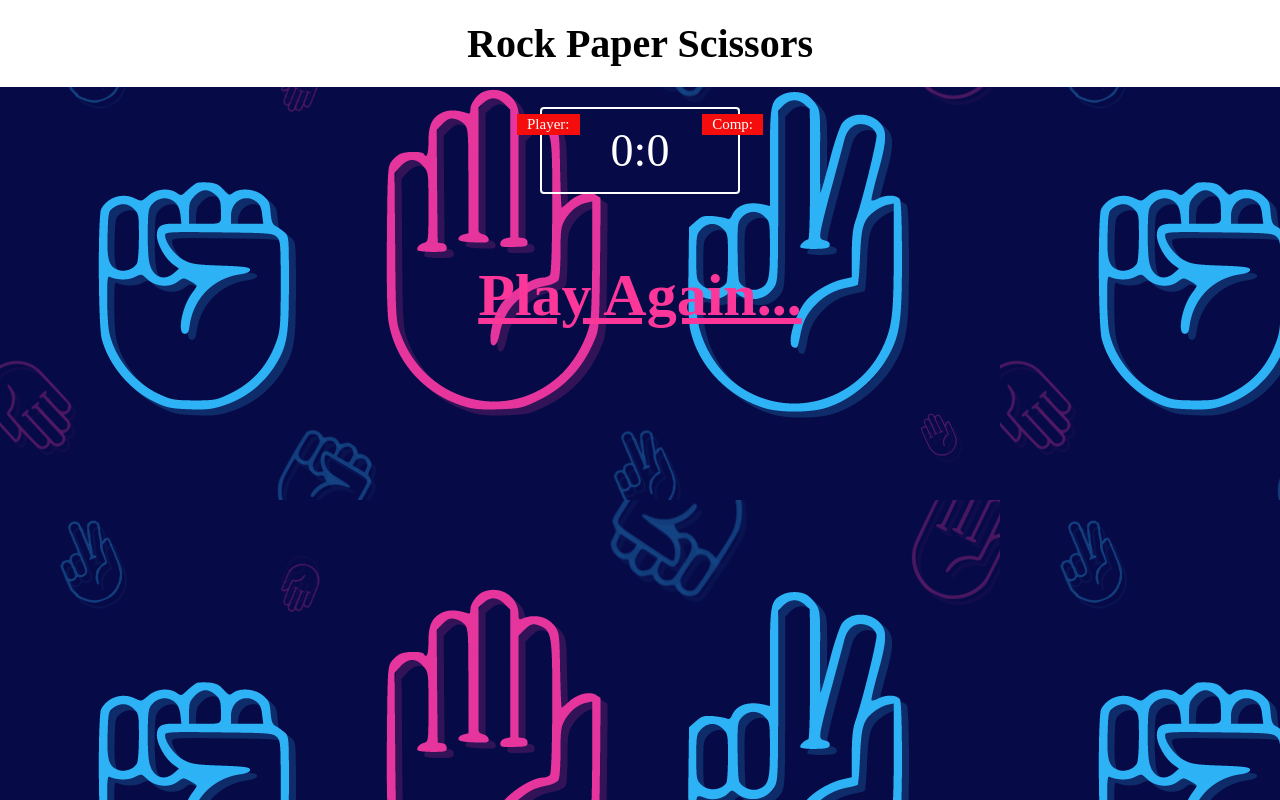
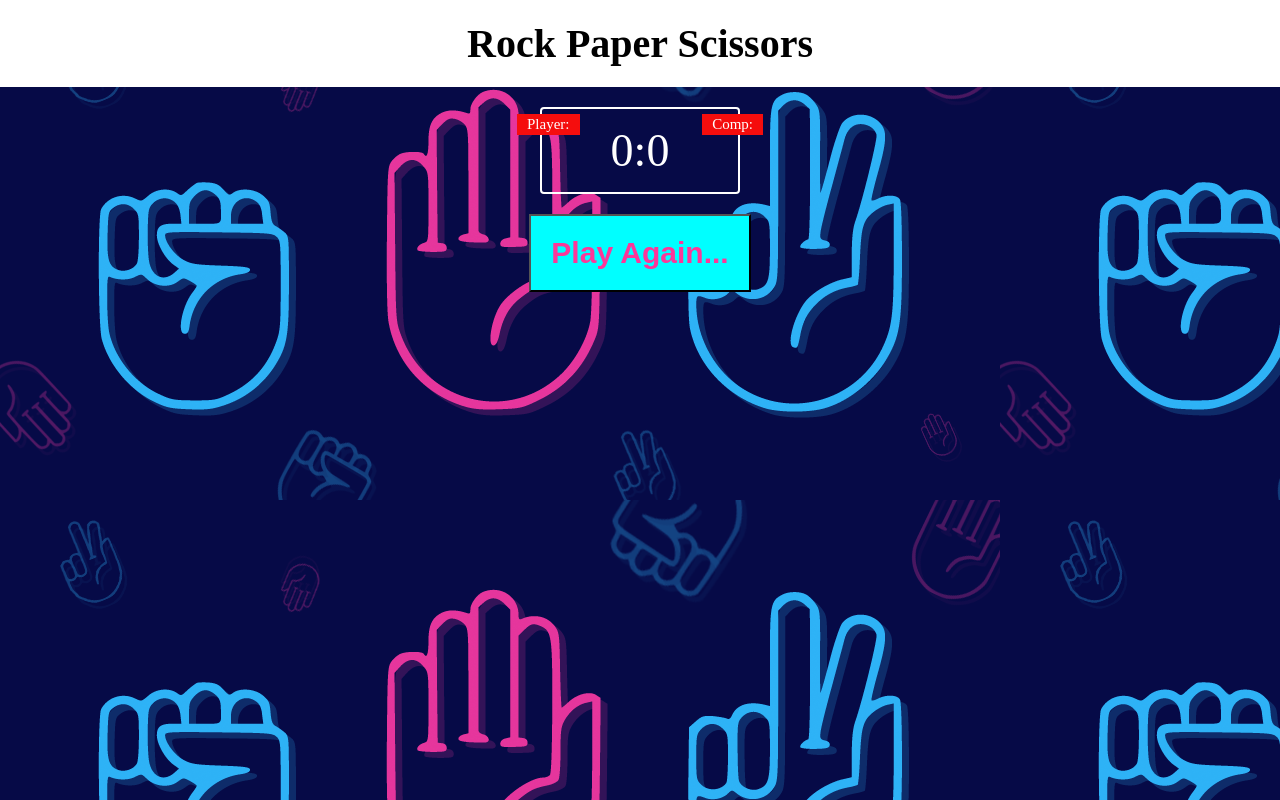
Before and after one commit to shinahu/RockPaperScissorProject, an Angular app: page /results in a window 1280 px wide. Built offline with nearby package versions, Linux system fonts and the light colour scheme.

Commit message:
Few Color changes

```diff
--- a/src/app/rock.service.ts
+++ b/src/app/rock.service.ts
@@ -25,10 +25,6 @@ export class RockService {
 
 
   });
-
-
-
-
 }
 
 userScore = 0;
--- a/src/app/routes/choice/choice.component.css
+++ b/src/app/routes/choice/choice.component.css
@@ -56,7 +56,7 @@
 
   #action-message{
     text-align: center;
-    color:rgb(252, 55, 153);
+    color:rgb(58, 255, 212);
     font-weight: bold;
     font-size: 50px;
     margin: 50px 0;
--- a/src/app/routes/results/results.component.css
+++ b/src/app/routes/results/results.component.css
@@ -32,7 +32,7 @@
 
   .result{
     font-size: 40px;
-    color: rgb(252, 55, 153);
+    color:rgb(58, 255, 212);
     text-align: center;
     font-weight: bold;
   }
@@ -62,10 +62,11 @@
     margin: 50px 0;
   }
   .PlayAgain{
+    background-color: aqua;
     text-align: center;
     color: rgb(252, 55, 153);
     font-weight: bold;
-    font-size: 30px;
+    font-size: 15px;
     padding: 20px;
 
 
--- a/src/app/routes/results/results.component.html
+++ b/src/app/routes/results/results.component.html
@@ -14,4 +14,4 @@
 
 
 
-<a class="PlayAgain" routerLink="choice"><h1 class="menu_links" >Play Again...</h1></a>
+<button class="PlayAgain" routerLink="choice"><h1 class="menu_links" >Play Again...</h1></button>
```
